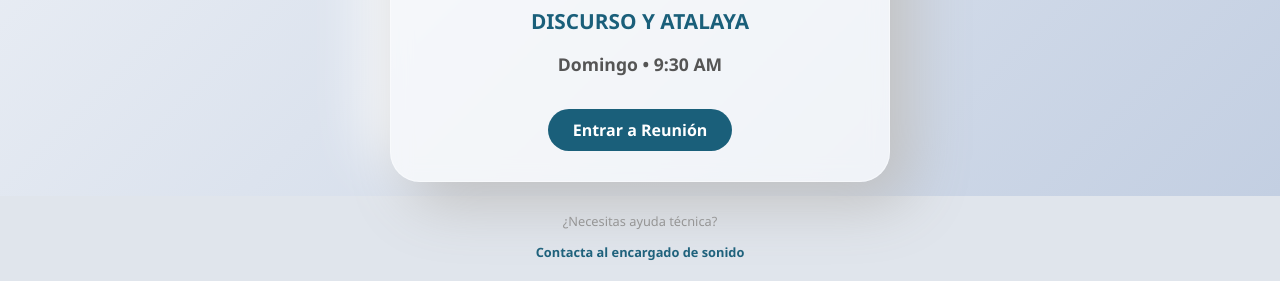
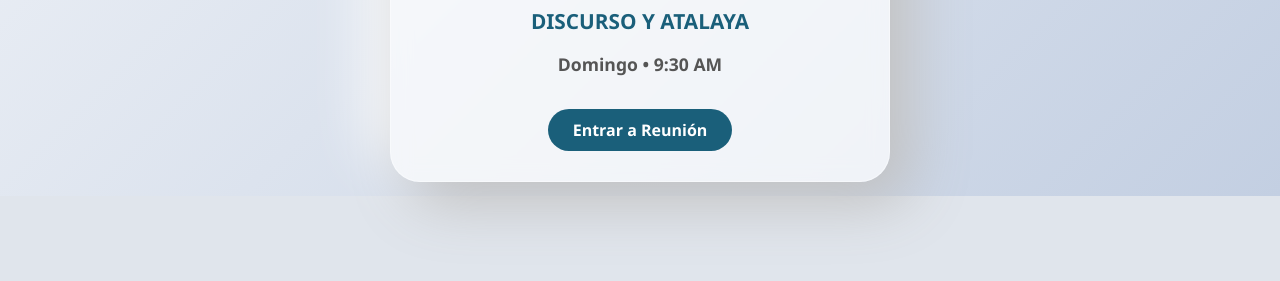
Before and after one commit to 20101906isaac/Reuniones-Bulevares, a plain HTML site: page index.html in a window 1280 px wide. Shown: the part 604-885 px from the top of the page. After the commit the page ends 836 px from the top, so only its background shows below. Drawn offline with Linux system fonts and the light colour scheme.

Commit message:
Add files via upload

```diff
--- a/index.html
+++ b/index.html
@@ -7,7 +7,7 @@
 
     <meta property="og:title" content="Reuniones Boulevares - Acceso Zoom">
     <meta property="og:description" content="Haz clic para unirte a nuestras reuniones virtuales.">
-    <meta property="og:image" content="https://20101906isaac.github.io/Bulevares_web/imagen_2.png">
+    <meta property="og:image" content="https://20101906isaac.github.io/Bulevares_web/image_2.png">
     <meta property="og:type" content="website">
 
     <link rel="stylesheet" href="style.css">
@@ -43,12 +43,7 @@
             </a>
         </main>
 
-        <footer>
-            <p>¿Necesitas ayuda técnica?</p>
-             <a href="https://wa.me/5612770313" class="wa-link" target="_blank">
-          Contacta al encargado de sonido
-       </a>
-        </footer>
+
     </div>
 
     <script src="script.js"></script>
```
